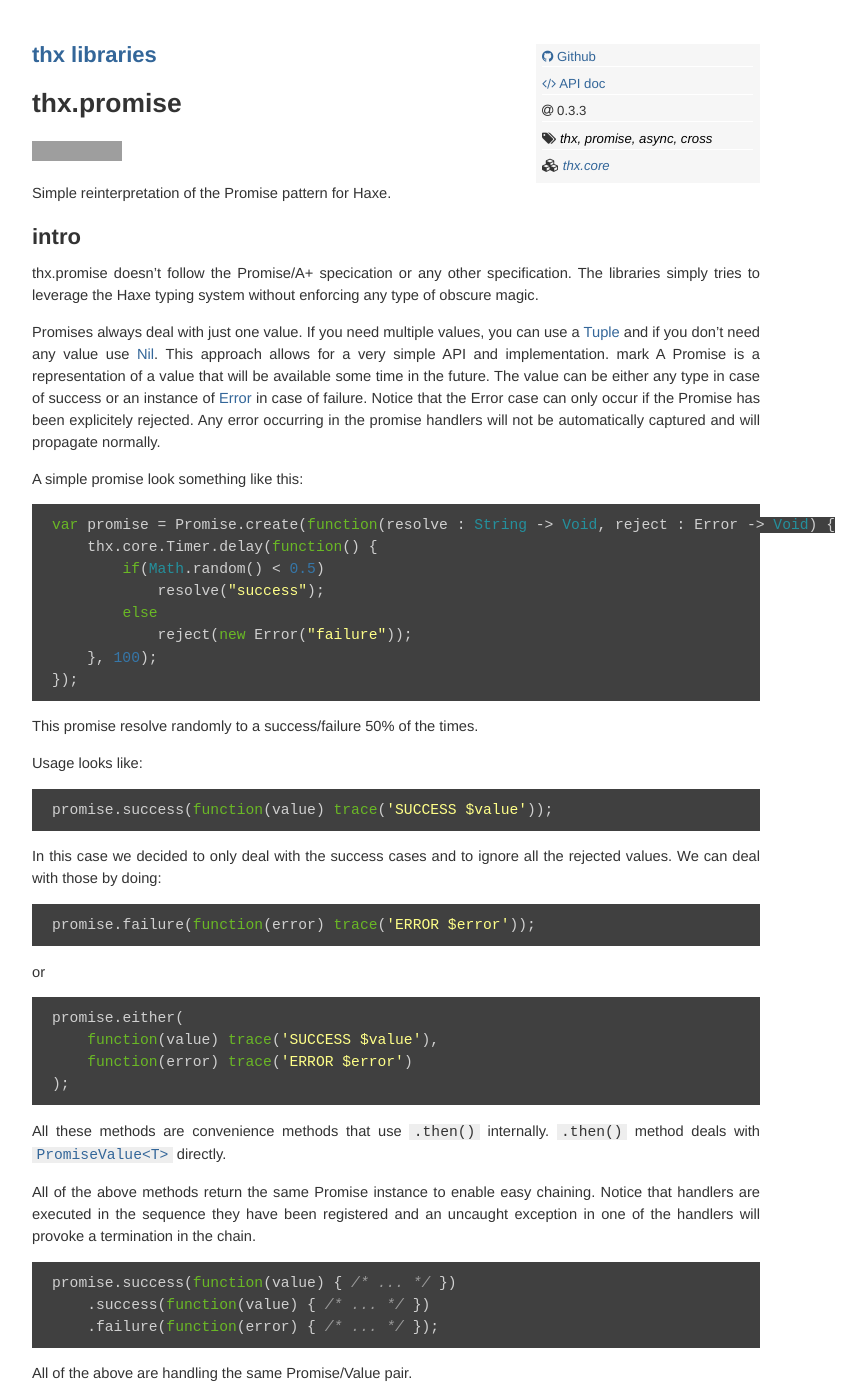
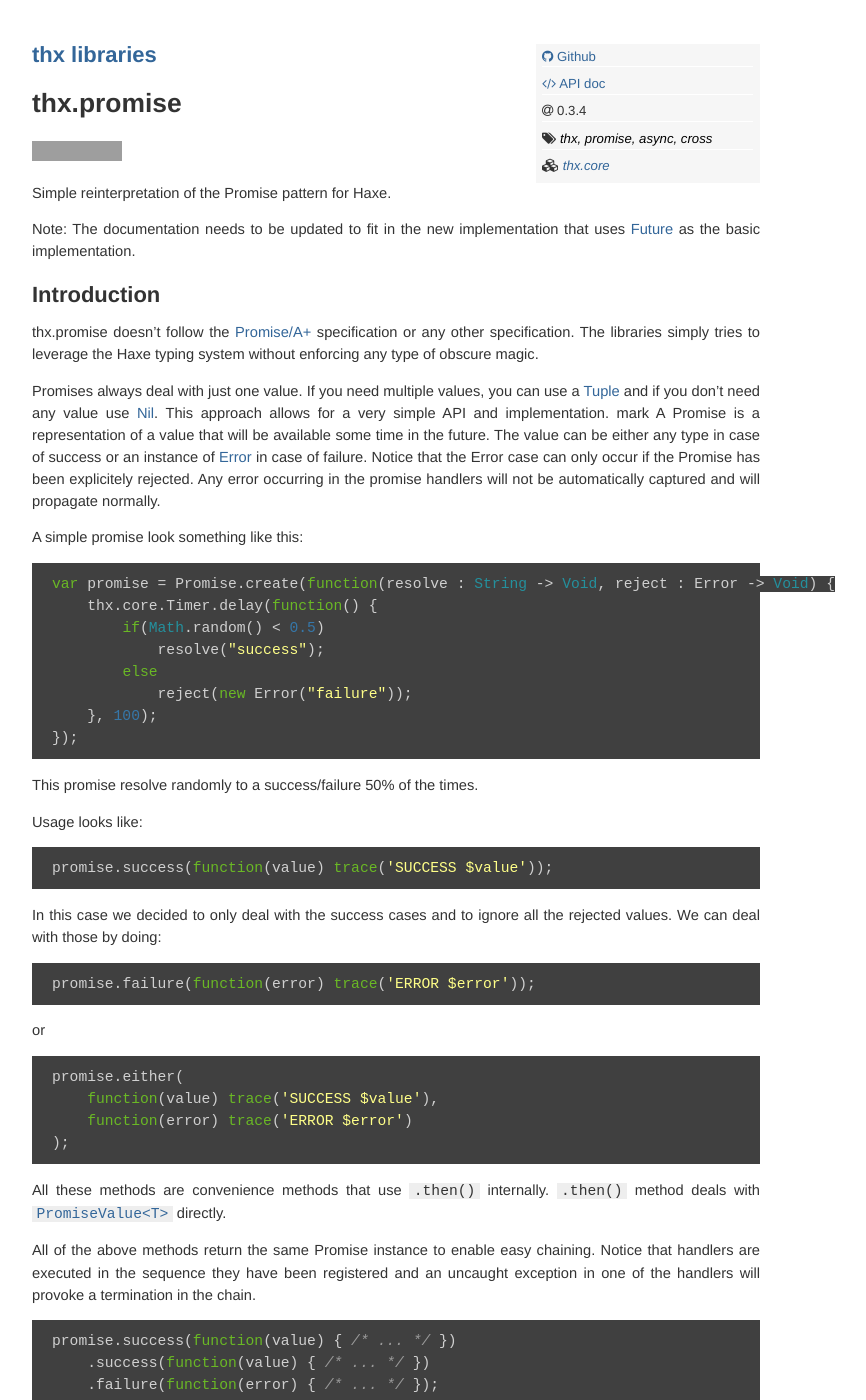
Before and after one commit to thxlib/thxlib.github.io, a Jekyll site: the page built from lib/thx.promise/index.md, in a window 1280 px wide and 1400 px high. Shown: the whole window, without its empty margins (244-1110 px from the left). Built offline with Jekyll 4.4.1, drawn with Linux system fonts in a browser that asks for light colours; Markdown is read by kramdown in place of the engine named in the settings; some of the changed text lies outside the part shown; grey boxes are pictures that could not be loaded.

Commit message:
updated docs for core, promise and format

````diff
--- a/lib/thx.promise/index.md
+++ b/lib/thx.promise/index.md
@@ -9,11 +9,11 @@ tags:
   - cross
 layout: library
 classPath: src
-description: Library for lightweight promises
+description: Library for lightweight promises and futures.
 contributors:
   - fponticelli
-releasenote: Improved documentation
-version: 0.3.3
+releasenote: Fixed issue with Promise.all() when getting an empty array of promises.
+version: 0.3.4
 url: "https://github.com/fponticelli/thx.promise"
 title: thx.promise
 dependencies:
@@ -27,13 +27,15 @@ dependencies:
 
 Simple reinterpretation of the Promise pattern for Haxe.
 
-## intro
+Note: The documentation needs to be updated to fit in the new implementation that uses [Future](http://thx-lib.org/api/thx/promise/Future.html) as the basic implementation.
 
-thx.promise doesn't follow the Promise/A+ specication or any other specification. The libraries simply tries to leverage the Haxe typing system without enforcing any type of obscure magic.
+## Introduction
 
-Promises always deal with just one value. If you need multiple values, you can use a [Tuple](https://github.com/fponticelli/thx.core/blob/master/src/thx/core/Tuple.hx) and if you don't need any value use [Nil](https://github.com/fponticelli/thx.core/blob/master/src/thx/core/Nil.hx). This approach allows for a very simple API and implementation.
+thx.promise doesn't follow the [Promise/A+](https://promisesaplus.com/) specification or any other specification. The libraries simply tries to leverage the Haxe typing system without enforcing any type of obscure magic.
+
+Promises always deal with just one value. If you need multiple values, you can use a [Tuple](http://thx-lib.org/api/thx/core/Tuple2.html) and if you don't need any value use [Nil](http://thx-lib.org/api/thx/core/Nil.html). This approach allows for a very simple API and implementation.
 mark
-A Promise is a representation of a value that will be available some time in the future. The value can be either any type in case of success or an instance of [Error](https://github.com/fponticelli/thx.core/blob/master/src/thx/core/Error.hx) in case of failure. Notice that the Error case can only occur if the Promise has been explicitely rejected. Any error occurring in the promise handlers will not be automatically captured and will propagate normally.
+A Promise is a representation of a value that will be available some time in the future. The value can be either any type in case of success or an instance of [Error](http://thx-lib.org/api/thx/core/Error.html) in case of failure. Notice that the Error case can only occur if the Promise has been explicitely rejected. Any error occurring in the promise handlers will not be automatically captured and will propagate normally.
 
 A simple promise look something like this:
 
@@ -71,7 +73,7 @@ promise.either(
 );
 ```
 
-All these methods are convenience methods that use `.then()` internally. `.then()` method deals with [`PromiseValue<T>`](/src/thx/promise/PromiseValue.hx) directly.
+All these methods are convenience methods that use `.then()` internally. `.then()` method deals with [`PromiseValue<T>`](http://thx-lib.org/api/thx/promise/PromiseValue.html) directly.
 
 All of the above methods return the same Promise instance to enable easy chaining. Notice that handlers are executed in the sequence they have been registered and an uncaught exception in one of the handlers will provoke a termination in the chain.
 
@@ -83,7 +85,7 @@ promise.success(function(value) { /* ... */ })
 
 All of the above are handling the same Promise/Value pair.
 
-## values
+## Values
 
 If you already have a value (or an error) you can instantly fulfill a Promise by doing:
 
@@ -94,7 +96,7 @@ Promise.error(new Error("It's not my fault"));
 
 They both return a resolved instance of Promise.
 
-## transform/map
+## Transform/Map
 
 It seems pretty obvious that a Promise should be easy to transform/map. To that effect you have `map` and the `map*` derivative methods. A `map` method must return a new Promise instance.
 
@@ -125,23 +127,23 @@ To complete the scenario you can also use `mapEither` that provides a way to map
 
 `map` works as the above except that deals directly with `PromiseValue`.
 
-## always
+## Always
 
 Sometimes you just want to be notified when a promise has been fulfilled regardless of the value itself. In this case you can use `always()` (terminal computation like `success`/`failure`) or `mapAlways()` (map method like `mapSuccess/mapFailure`). Obviously the handlers of these functions will take no arguments because we don't care about the value of the promise.
 
-## more
+## More
 
 Promise also provide the following methods for completeness: `isResolved()`, `isFailure()` and `isComplete()`. They all return a `Bool` value and their behavior seems pretty obvious.
 
-## vitamins
+## Vitamins
 
 Extensions methods are available in the `thx.core.Promise` module. Using `using` you can access those directly as instance members of Promise.
 
-### log()
+### `log()`
 
 Utility function to send the value of a Promise to `trace()`.
 
-### delay()
+### `delay()`
 
 Returns a new Promise that passes through the value of the original promise but with a time delay. If time is not specified, the delay will be the shortest allowed by the platform (for JavaScript developers that might be equivalent to 'setImmediate').
 
@@ -151,7 +153,7 @@ var promise = Promise.value(7).delay(50);
 
 The promise holds the value 7 but its availability is delayed by `50ms`.
 
-### join()
+### `join()`
 
 Joins together two promises and returns a new Promise holding both values as members of a Tuple. You can easily 'unpack' the members of a Promise<TupleX> by using `tuple()`/`mapTuple()`.
 
@@ -175,3 +177,17 @@ Promise.value(7)
 ```
 
 To be clear the Promises joined together will run concurrently and the Promise<TupleX> result will be available as soon as all the Promises involved have been resolved.
+
+## Install
+
+From the command line just type:
+
+```bash
+haxelib install thx.promise
+```
+
+To use the `dev` version do:
+
+```bash
+haxelib git thx.core https://github.com/fponticelli/thx.promise.git
+```
````
Also changed, not shown: _data/libraries.yml (+7 -7 lines), api/thx/core/Bools.html (+1 -1 lines), api/thx/format/Format.html (+1 -1 lines), lib/thx.core/index.md (+2 -2 lines), lib/thx.format/index.md (+2 -2 lines), 6 other files.
